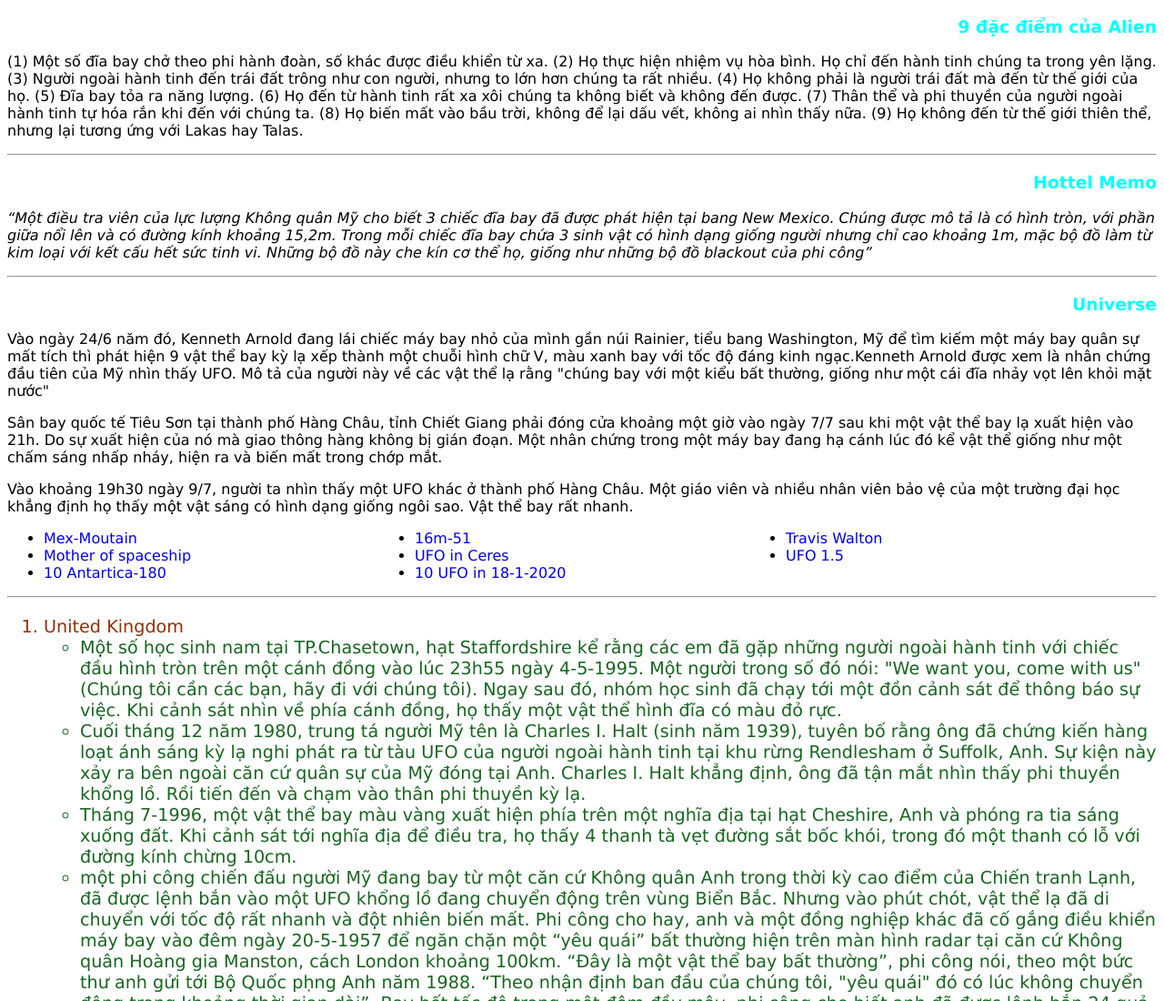
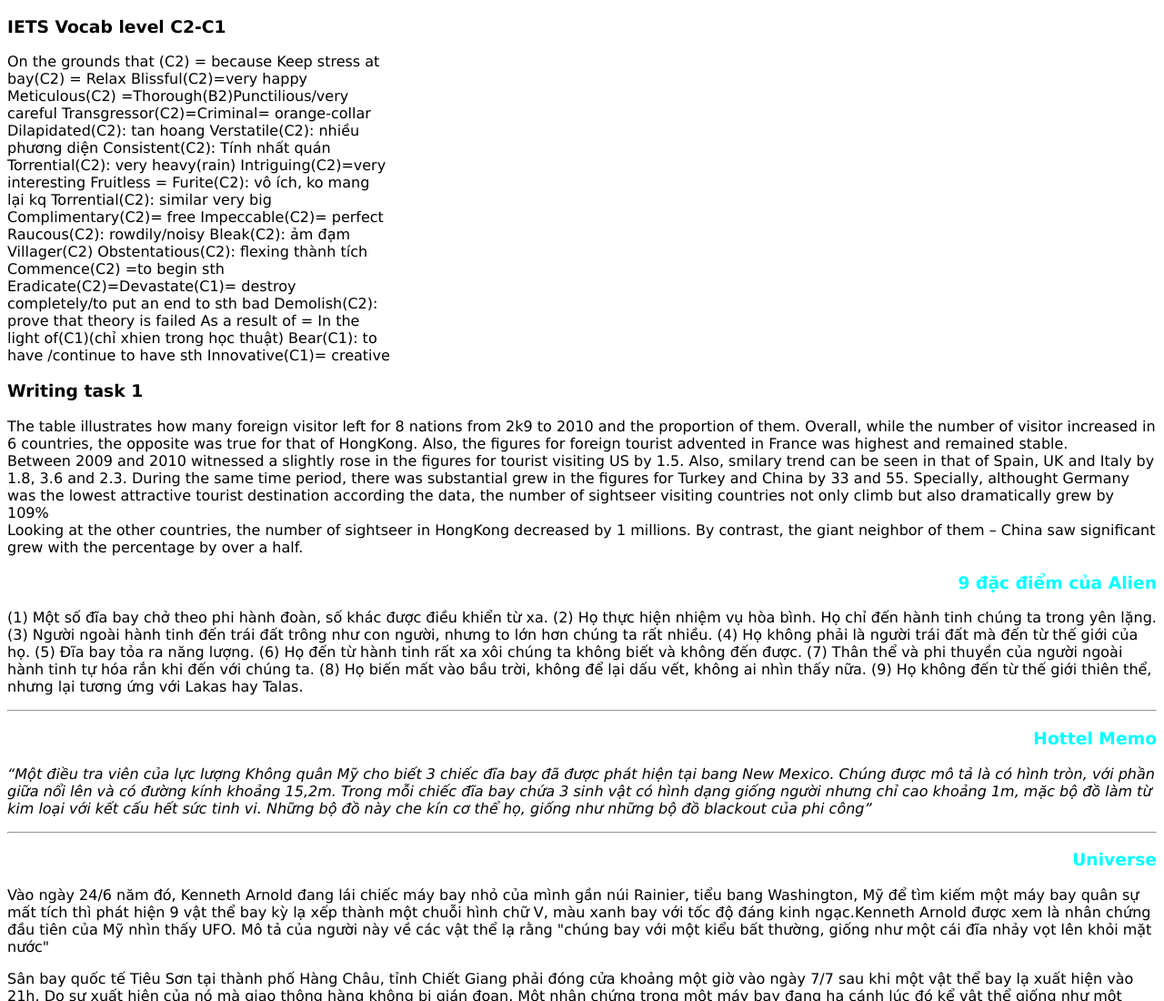
Before and after one commit to Cimelody210/myWebsite, a plain HTML site: page index.html in a window 1280 px wide. Shown: the top 1100 px of the page at 91% size. Drawn offline with Linux system fonts and the light colour scheme.

Commit message:
Update index.html

```diff
--- a/index.html
+++ b/index.html
@@ -7,6 +7,41 @@
 </head>
 <body style="font-family: Verdana, Geneva, Tahoma, sans-serif;">
     <div>
+        <h3>IETS Vocab level C2-C1</h3>
+	<p style='grid-template-columns: repeat(3, 4fr); display:grid;'>
+		On the grounds that (C2) = because
+		Keep stress at bay(C2) = Relax
+		Blissful(C2)=very happy
+		Meticulous(C2) =Thorough(B2)Punctilious/very careful
+		Transgressor(C2)=Criminal= orange-collar
+		Dilapidated(C2): tan hoang
+		Verstatile(C2): nhiều phương diện
+		Consistent(C2): Tính nhất quán
+		Torrential(C2): very heavy(rain)
+		Intriguing(C2)=very interesting
+		Fruitless = Furite(C2): vô ích, ko mang lại kq
+		Torrential(C2): similar very big
+		Complimentary(C2)= free
+		Impeccable(C2)= perfect
+		Raucous(C2): rowdily/noisy
+		Bleak(C2): ảm đạm
+		Villager(C2)
+		Obstentatious(C2): flexing thành tích
+		Commence(C2) =to begin sth
+		Eradicate(C2)=Devastate(C1)= destroy completely/to put an end to sth bad
+		Demolish(C2): prove that theory is failed
+		As a result of  = In the light of(C1)(chỉ xhien trong học thuật)
+		Bear(C1): to have /continue to have sth
+		Innovative(C1)= creative
+
+	</p>
+        <h3>Writing task 1</h3>
+
+        <p>
+            The table illustrates how many foreign visitor left for 8 nations from 2k9 to 2010 and the proportion of them. Overall, while the number of visitor increased in 6 countries, the opposite was true for that of HongKong. Also, the figures for foreign tourist advented in France was highest and remained stable.<br>
+            Between 2009 and 2010 witnessed a slightly rose in the figures for tourist visiting US by 1.5. Also, smilary trend can be seen in that of Spain, UK and Italy by 1.8, 3.6 and 2.3. During the same time period, there was substantial grew in the figures for Turkey and China by 33 and 55. Specially, althought Germany was the lowest attractive tourist destination according the data, the number of sightseer visiting countries not only climb but also dramatically grew by 109%<br>
+            Looking at the other countries, the number of sightseer in HongKong decreased by 1 millions. By contrast, the giant neighbor of them – China saw significant grew with the percentage by over a half.<br>
+        </p>
         <h3 style="color: aqua; text-align: right;">9 đặc điểm của Alien</h3>
         <p>(1) Một số đĩa bay chở theo phi hành đoàn, số khác được điều khiển từ xa. (2) Họ thực hiện nhiệm vụ hòa bình. Họ chỉ đến hành tinh chúng ta trong yên lặng. (3) Người ngoài hành tinh đến trái đất trông như con người, nhưng to lớn hơn chúng ta rất nhiều. (4) Họ không phải là người trái đất mà đến từ thế giới của họ. (5) Đĩa bay tỏa ra năng lượng. (6) Họ đến từ hành tinh rất xa xôi chúng ta không biết và không đến được. (7) Thân thể và phi thuyền của người ngoài hành tinh tự hóa rắn khi đến với chúng ta. (8) Họ biến mất vào bầu trời, không để lại dấu vết, không ai nhìn thấy nữa. (9) Họ không đến từ thế giới thiên thể, nhưng lại tương ứng với Lakas hay Talas.</p>
     </div><hr>
```
